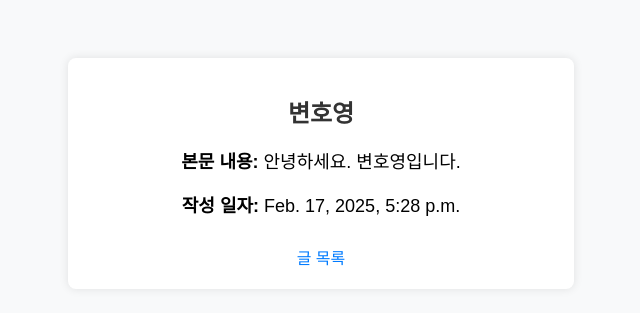
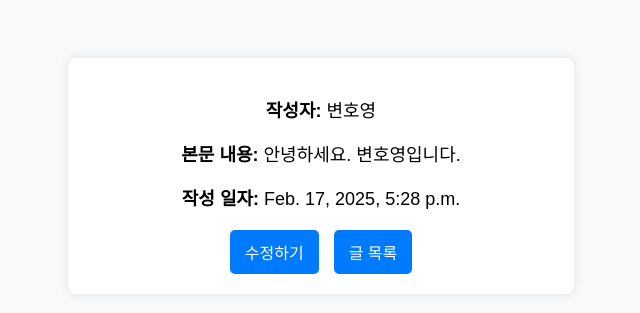
Before and after one commit to Likelion-Yonsei-13th/13-GIT-BACKEND-ADMIN, a Django app: page /item/1/ in a window 1280 px wide. Shown: the top 313 px of the page, without its empty margins (319-959 px from the left). Run offline with Django 5.2, Linux system fonts and the light colour scheme; data comes from the database, SQL or seed files in the repository.

Commit message:
[FEAT] update 기능 추가

```diff
--- a/test_project/test_app/templates/item_detail.html
+++ b/test_project/test_app/templates/item_detail.html
@@ -30,24 +30,38 @@
             font-size: 18px;
         }
 
-        a {
-            text-decoration: none;
-            color: #007bff;
-            display: inline-block;
-            margin-top: 10px;
+        .btn-container {
+            margin-top: 20px;
+            display: flex;
+            justify-content: center;
+            gap: 15px;
         }
 
-        a:hover {
-            text-decoration: underline;
+        .btn {
+            text-decoration: none;
+            background-color: #007bff;
+            color: white;
+            padding: 10px 15px;
+            border-radius: 5px;
+            font-size: 16px;
+            display: inline-block;
+        }
+
+        .btn:hover {
+            background-color: #0056b3;
         }
     </style>
 </head>
 <body>
     <div class="container">
-        <h1>{{ item.name }}</h1>
+        <p><strong>작성자:</strong> {{ item.name }}</p>
         <p><strong>본문 내용:</strong> {{ item.description }}</p>
         <p><strong>작성 일자:</strong> {{ item.created_at }}</p>
-        <a href="{% url 'item_list' %}">글 목록</a>
+
+        <div class="btn-container">
+            <a href="{% url 'item_update' item.pk %}" class="btn">수정하기</a>
+            <a href="{% url 'item_list' %}" class="btn">글 목록</a>
+        </div>
     </div>
 </body>
 </html>
--- a/test_project/test_app/urls.py
+++ b/test_project/test_app/urls.py
@@ -5,4 +5,5 @@ urlpatterns = [
     path('create/', views.item_create, name='item_create'),
     path('', views.item_list, name='item_list'),
     path('<int:pk>/', views.item_detail, name='item_detail'),
+    path('<int:pk>/update/', views.item_update, name='item_update'),
 ]
--- a/test_project/test_app/views.py
+++ b/test_project/test_app/views.py
@@ -5,7 +5,7 @@ from .models import Item
 
 def item_create(request):
 
-    # POST 요청이면 사용자의 데이터를 받아 Item 모델에 저장장
+    # POST 요청이면 사용자의 데이터를 받아 Item 모델에 저장
     if request.method == "POST" :
         name = request.POST.get('name')
         description = request.POST.get('description')
@@ -13,7 +13,6 @@ def item_create(request):
         return redirect('item_create')
 
     # GET 요청이면 폼을 보여줌
-    # 이석원 못생겼다
     return render(request, 'item_form.html')
 
 def item_list(request):
@@ -23,3 +22,14 @@ def item_list(request):
 def item_detail(request, pk):
     item = get_object_or_404(Item, pk=pk)
     return render(request, 'item_detail.html', {'item':item})
+
+def item_update(request, pk):
+    item = get_object_or_404(Item, pk=pk)
+
+    if request.method == "POST":
+        item.name = request.POST.get('name')
+        item.description = request.POST.get('description')
+        item.save()
+        return redirect('item_detail', pk=item.pk)
+
+    return render(request, 'item_form.html', {'item':item})
```
Also changed, not shown: test_project/test_app/templates/item_form.html (+6 -6 lines).
